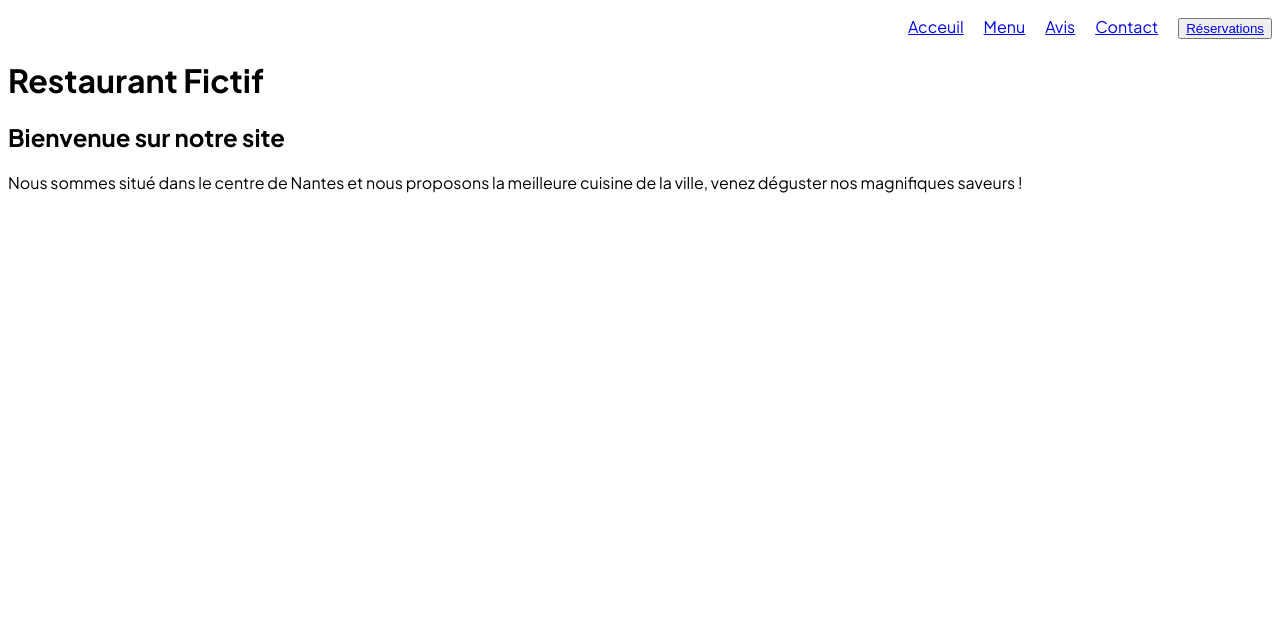
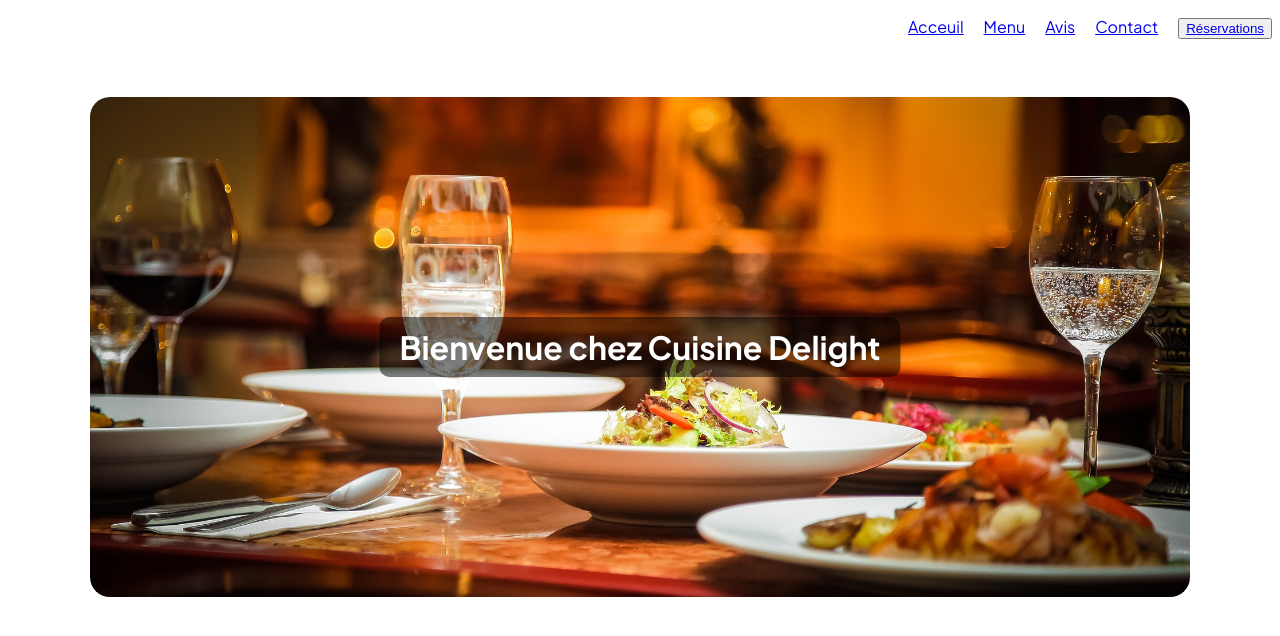
Before and after one commit to KoThek64/Site_Resto_Fictif, a website: page HTML/index.html in a window 1280 px wide. Drawn offline with Linux system fonts and the light colour scheme; a web font is replaced by a local one.

Commit message:
Ajout et placement de l'image au centre avec le texte au milieu

```diff
--- a/HTML/index.html
+++ b/HTML/index.html
@@ -2,7 +2,7 @@
 <html lang="en">
 <head>
     <meta charset="UTF-8">
-    <title>Restaurant Fictif</title>
+    <title>Cuisine Delight</title>
     <link rel="stylesheet" href="../style.css">
     <link rel="preconnect" href="https://fonts.googleapis.com">
     <link rel="preconnect" href="https://fonts.gstatic.com" crossorigin>
@@ -14,21 +14,23 @@
     <nav>
         <ul>
             <li><a href="index.html">Acceuil</a></li>
-            <li><a href="#">Menu</a></li>
-            <li><a href="#">Avis</a></li>
-            <li><a href="#">Contact</a></li>
-            <li><button><a href="#">Réservations</a></button></li>
+            <li><a href="menu.html">Menu</a></li>
+            <li><a href="avis.html">Avis</a></li>
+            <li><a href="contact.html">Contact</a></li>
+            <li><button><a href="reservation.html">Réservations</a></button></li>
         </ul>
     </nav>
 </header>
 
 <main>
-    <h1>Restaurant Fictif</h1>
-
-    <section id="Acceuil">
-        <h2>Bienvenue sur notre site</h2>
-        <p>Nous sommes situé dans le centre de Nantes et nous proposons la meilleure cuisine de la ville, venez déguster nos magnifiques saveurs !</p>
-    </section>
+    <br>
+    <br>
+    <div class="image-container">
+        <img src="../images/Image_1.jpg" alt="Restaurant 1">
+        <div class="centered-text">
+            <b>Bienvenue chez Cuisine Delight</b>
+        </div>
+    </div>
 
 
 </main>
--- a/style.css
+++ b/style.css
@@ -18,3 +18,35 @@ nav ul{
 nav ul li{
     margin-left: 20px;
 }
+
+div div img{
+    width: 700px;
+}
+
+.image-container {
+    position: relative;
+    width: 1100px; /* même largeur que ton image */
+    height: 500px; /* hauteur souhaitée */
+    margin: 0 auto;
+}
+
+.image-container img {
+    width: 100%;
+    height: 100%;
+    object-fit: cover;
+    border-radius: 20px;
+}
+
+.centered-text {
+    position: absolute;
+    top: 50%;
+    left: 50%;
+    transform: translate(-50%, -50%);
+    z-index: 2;
+    font-size: 2em;
+    color: white;
+    text-align: center;
+    background-color: rgba(0, 0, 0, 0.5); /* optionnel : ajoute un fond pour plus de lisibilité */
+    padding: 10px 20px;
+    border-radius: 10px;
+}
```
Also changed, not shown: images/Image_1.jpg (added).
